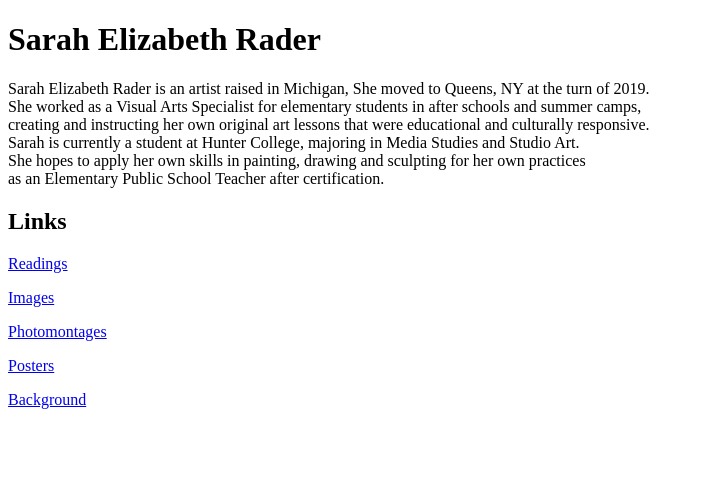
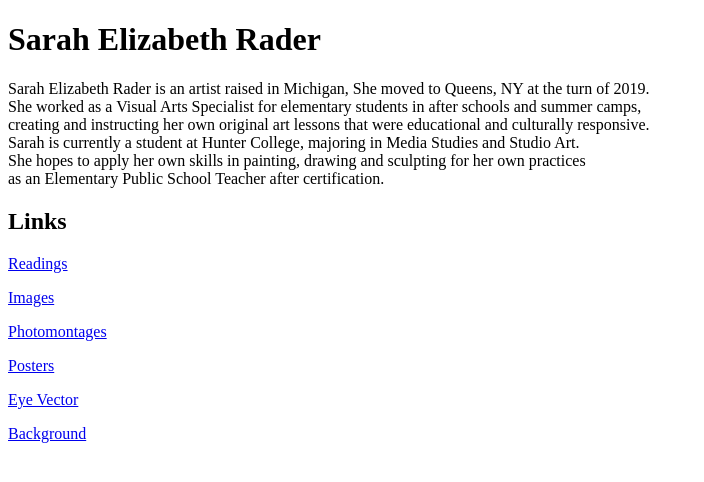
Before and after one commit to srader98/index.html, a plain HTML site: page index.html in a window 1280 px wide. Shown: the whole page, without its empty margins (0-704 px from the left). Drawn offline with Linux system fonts and the light colour scheme.

Commit message:
Add link to Eye Vector in index.html

```diff
--- a/index.html
+++ b/index.html
@@ -22,6 +22,7 @@
     <p><a href="images.html">Images</a></p></body>
 <p><a href="photomontage.html">Photomontages</a></p>
 <p><a href="vectorposters.html">Posters</a></p>
+            <p><a href="eye.html">Eye Vector</a></p>
             <p><a href="background.html">Background</a></p></body>
 
 </html>
```
